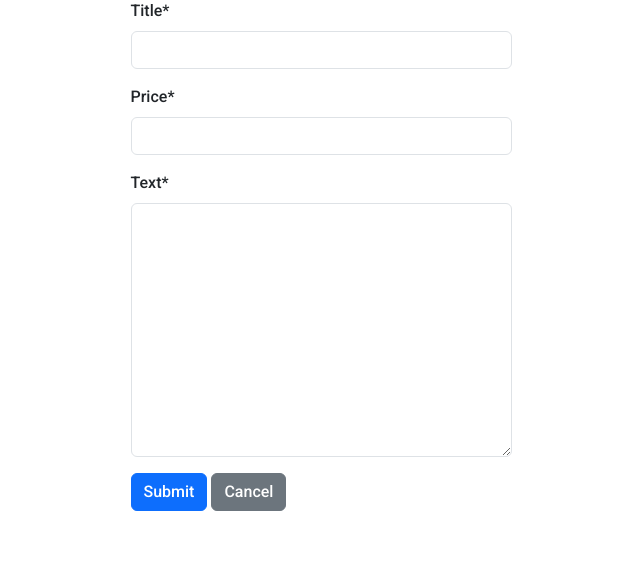
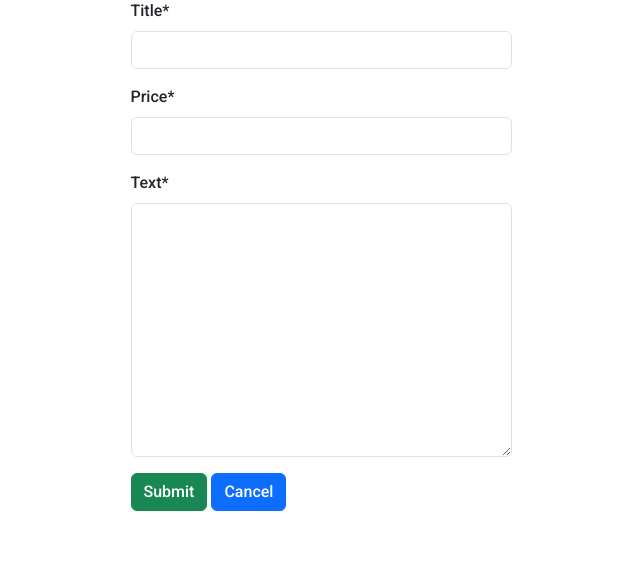
Before and after one commit to acsolle66/dj4e-ads, a Django app: page /ad/create/ in a window 1280 px wide. Shown: the part 73-646 px from the top of the page, without its empty margins (319-959 px from the left). Run offline with Django 5.2, Linux system fonts and the light colour scheme; the visitor is signed in with stand-in values (Sample User, id 1); parts of the project's set-up code (start-up, migrations or seed data) failed here and were passed over; some libraries are stand-ins or nearby versions.

Commit message:
add minor design change in crud templates

```diff
--- a/mysite/ads/templates/ads/ad_create.html
+++ b/mysite/ads/templates/ads/ad_create.html
@@ -6,8 +6,8 @@
     <form method="post">
       {% csrf_token %}
       {{ form|crispy }}
-      <input type="submit" class="btn btn-primary" value="Submit" />
-      <a href="/ads" class="btn btn-secondary">Cancel</a>
+      <input type="submit" class="btn btn-success" value="Submit" />
+      <a href="" class="btn btn-primary" onclick="history.go(-1); return false;">Cancel</a>
     </form>
   </div>
 {% endblock %}
--- a/mysite/ads/templates/ads/ad_delete.html
+++ b/mysite/ads/templates/ads/ad_delete.html
@@ -7,8 +7,10 @@
       <p>Are you sure you want to delete the ad: {{ ad.title }}</p>
       <form method="post">
         {% csrf_token %}
-        <input type="submit" class="btn btn-primary" value="Yes, delete." />
-        <a href="/ads" class="btn btn-secondary">Cancel</a>
+        <div class="d-flex justify-content-center">
+          <input type="submit" class="btn btn-danger me-2" value="Yes, delete." />
+          <a href="" class="btn btn-primary ms-2" onclick="history.go(-1); return false;">Don't delete.</a>
+        </div>
       </form>
     </div>
   </div>
--- a/mysite/ads/templates/ads/ad_detail.html
+++ b/mysite/ads/templates/ads/ad_detail.html
@@ -6,14 +6,14 @@
     <div class="card">
       <div class="card-body">
         <span style="float: right;font-size: small;">
-          ({{ ad.created_at|naturaltime }}){% if ad.owner == user %}
-            <a href="{% url 'ads:ad_update' ad.pk %}">Update</a> | <a href="{% url 'ads:ad_delete' ad.pk %}">Delete</a>
+          ({{ ad.updated_at|naturaltime }})&ensp;{% if ad.owner == user %}
+            <a href="{% url 'ads:ad_update' ad.pk %}"><i class="bi bi-pen"></i></a> | <a href="{% url 'ads:ad_delete' ad.pk %}"><i class="bi bi-trash3"></i></a>
           {% endif %}
         </span>
         <h1>{{ ad.title }}</h1>
         <p>{{ ad.text }}</p>
         <p>Price: ${{ ad.price }}</p>
-        <a href="/ads" class="btn btn-secondary">Back</a>
+        <a href="{% url 'ads:ads_list' %}" class="btn btn-secondary">Back</a>
       </div>
     </div>
   </div>
```
